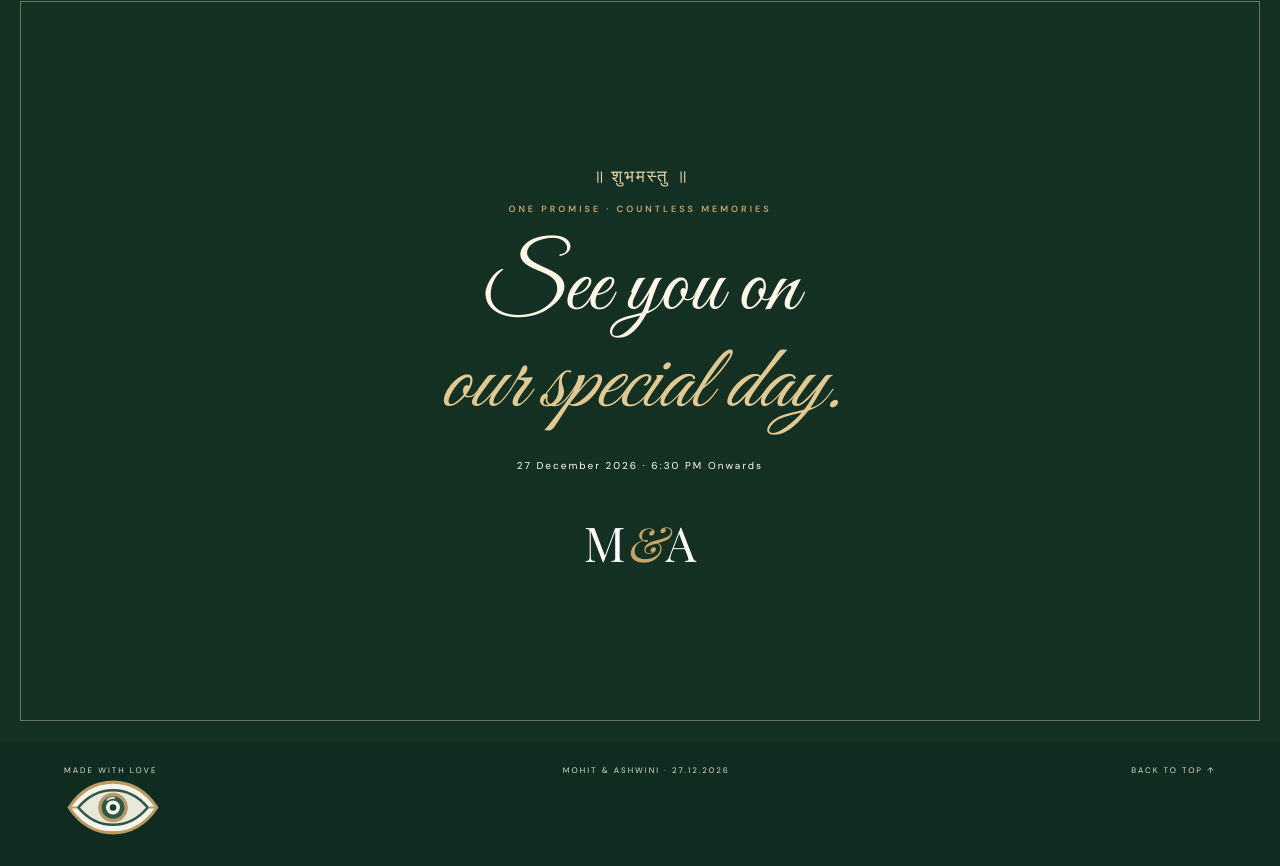
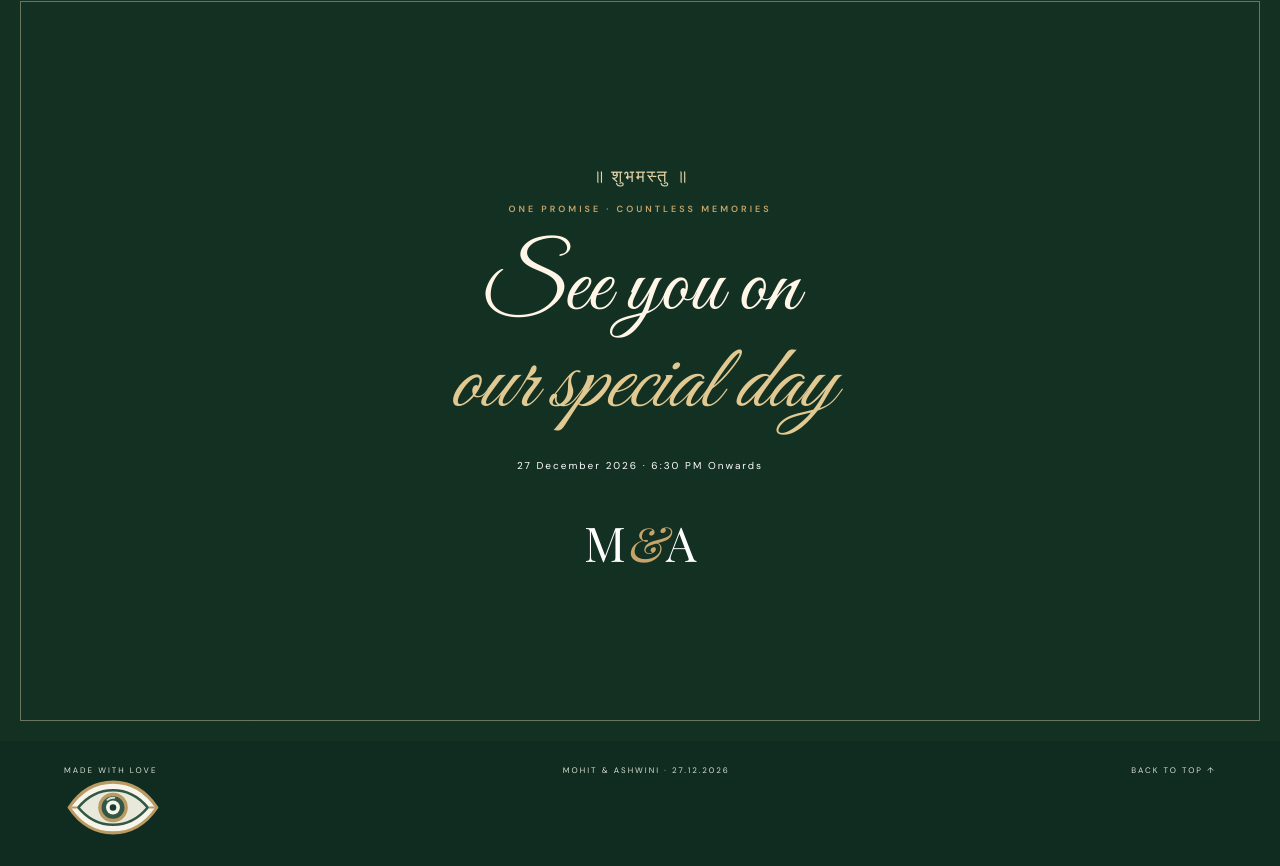
Before and after one commit to madkaikarmohit/engagementinvite, a plain HTML site: page index.html in a window 1280 px wide. Shown: the part 6343-7209 px from the top of the page. Drawn offline with nearby package versions, Linux system fonts and the light colour scheme; a web font is replaced by a local one.

Commit message:
Add files via upload

```diff
--- a/index.html
+++ b/index.html
@@ -447,7 +447,7 @@ Bring your smiles,your happy heart and maybe few treats (we wont say no)
                 <div class="finale-copy reveal">
                     <p class="sanskrit">॥ शुभमस्तु ॥</p>
                     <p class="eyebrow">One promise · countless memories</p>
-                    <h2>See you on<br /><i>our special day.</i></h2>
+                    <h2>See you on<br /><i>our special day</i></h2>
                     <p>27 December 2026 · 6:30 PM Onwards</p>
                     <div class="final-monogram">M<span>&</span>A</div>
                 </div>
```
